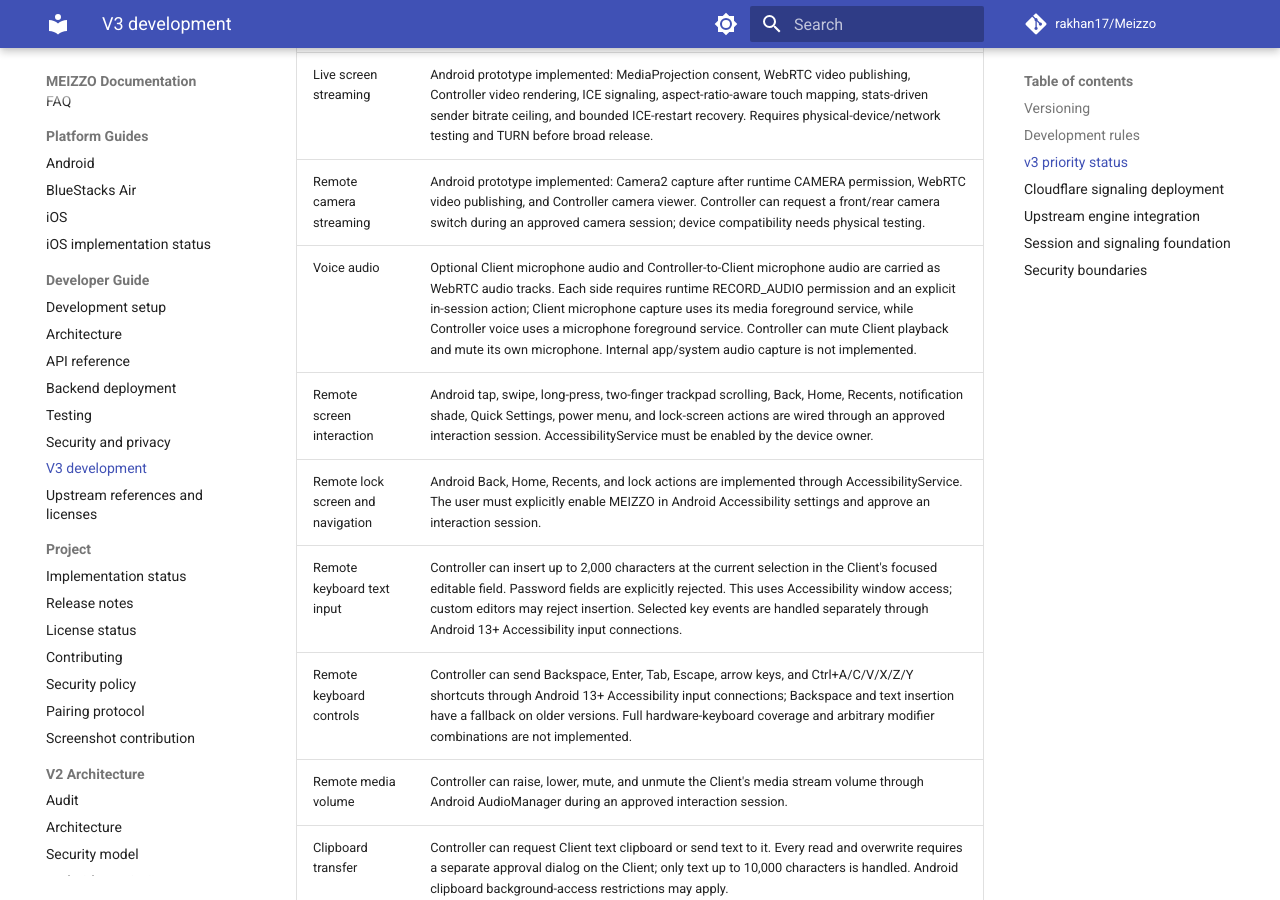
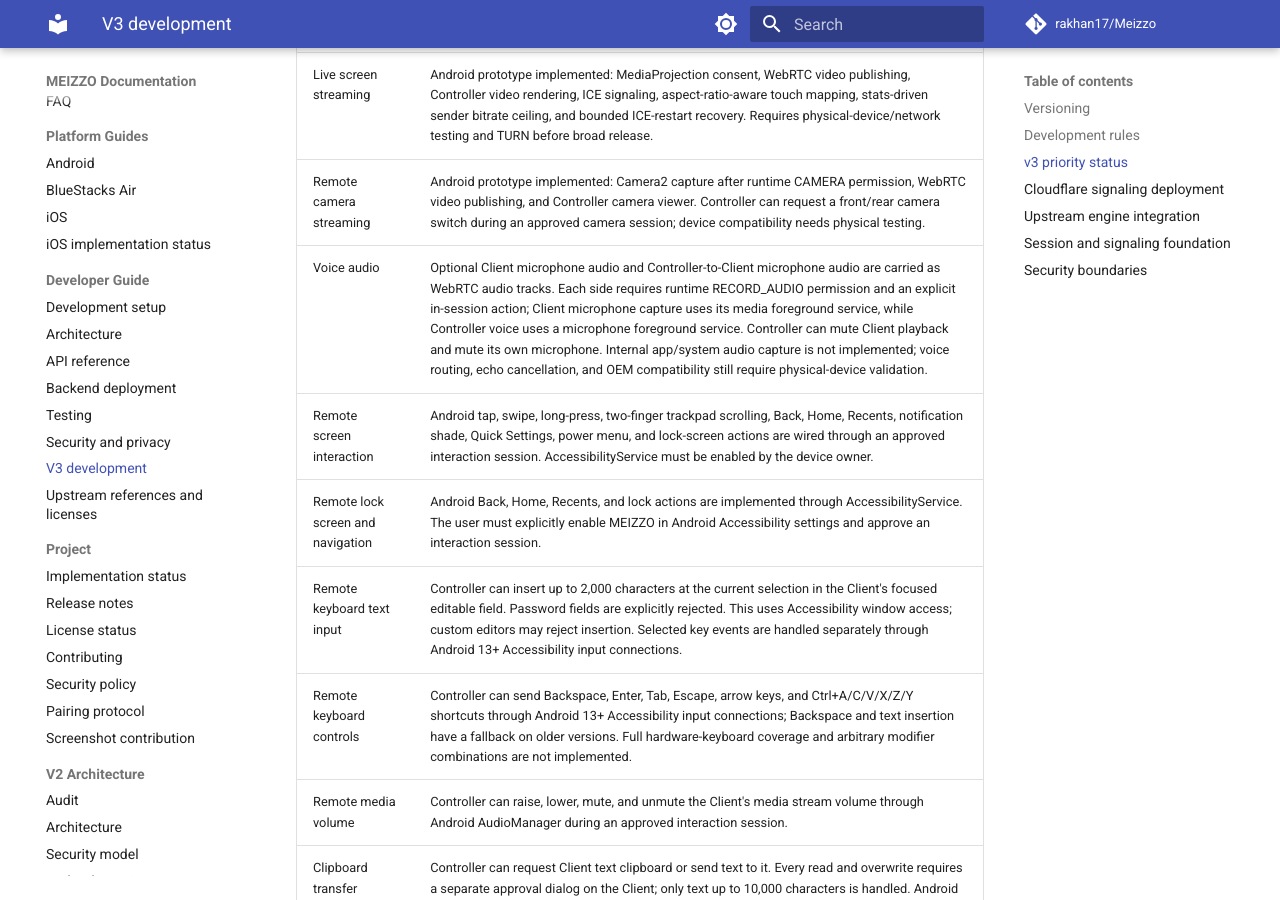
Before and after one commit to rakhan17/Meizzo, an MkDocs documentation site: the page built from docs/v3/README.md, in a window 1280 px wide and 900 px high, scrolled down 835 px. Built offline with MkDocs 1.6.1 and Material for MkDocs 9.7.7, drawn with Linux system fonts in a browser that asks for light colours; comment, search, counter and statistics services are not loaded.

Commit message:
Mark two-way voice audio routing as awaiting physical validation

```diff
--- a/docs/v3/README.md
+++ b/docs/v3/README.md
@@ -23,7 +23,7 @@ This branch is the isolated development line for MEIZZO 3.x. The v2.5.0 stable l
 |---|---|
 | Live screen streaming | Android prototype implemented: MediaProjection consent, WebRTC video publishing, Controller video rendering, ICE signaling, aspect-ratio-aware touch mapping, stats-driven sender bitrate ceiling, and bounded ICE-restart recovery. Requires physical-device/network testing and TURN before broad release. |
 | Remote camera streaming | Android prototype implemented: Camera2 capture after runtime CAMERA permission, WebRTC video publishing, and Controller camera viewer. Controller can request a front/rear camera switch during an approved camera session; device compatibility needs physical testing. |
-| Voice audio | Optional Client microphone audio and Controller-to-Client microphone audio are carried as WebRTC audio tracks. Each side requires runtime RECORD_AUDIO permission and an explicit in-session action; Client microphone capture uses its media foreground service, while Controller voice uses a microphone foreground service. Controller can mute Client playback and mute its own microphone. Internal app/system audio capture is not implemented. |
+| Voice audio | Optional Client microphone audio and Controller-to-Client microphone audio are carried as WebRTC audio tracks. Each side requires runtime RECORD_AUDIO permission and an explicit in-session action; Client microphone capture uses its media foreground service, while Controller voice uses a microphone foreground service. Controller can mute Client playback and mute its own microphone. Internal app/system audio capture is not implemented; voice routing, echo cancellation, and OEM compatibility still require physical-device validation. |
 | Remote screen interaction | Android tap, swipe, long-press, two-finger trackpad scrolling, Back, Home, Recents, notification shade, Quick Settings, power menu, and lock-screen actions are wired through an approved interaction session. AccessibilityService must be enabled by the device owner. |
 | Remote lock screen and navigation | Android Back, Home, Recents, and lock actions are implemented through AccessibilityService. The user must explicitly enable MEIZZO in Android Accessibility settings and approve an interaction session. |
 | Remote keyboard text input | Controller can insert up to 2,000 characters at the current selection in the Client's focused editable field. Password fields are explicitly rejected. This uses Accessibility window access; custom editors may reject insertion. Selected key events are handled separately through Android 13+ Accessibility input connections. |
```
